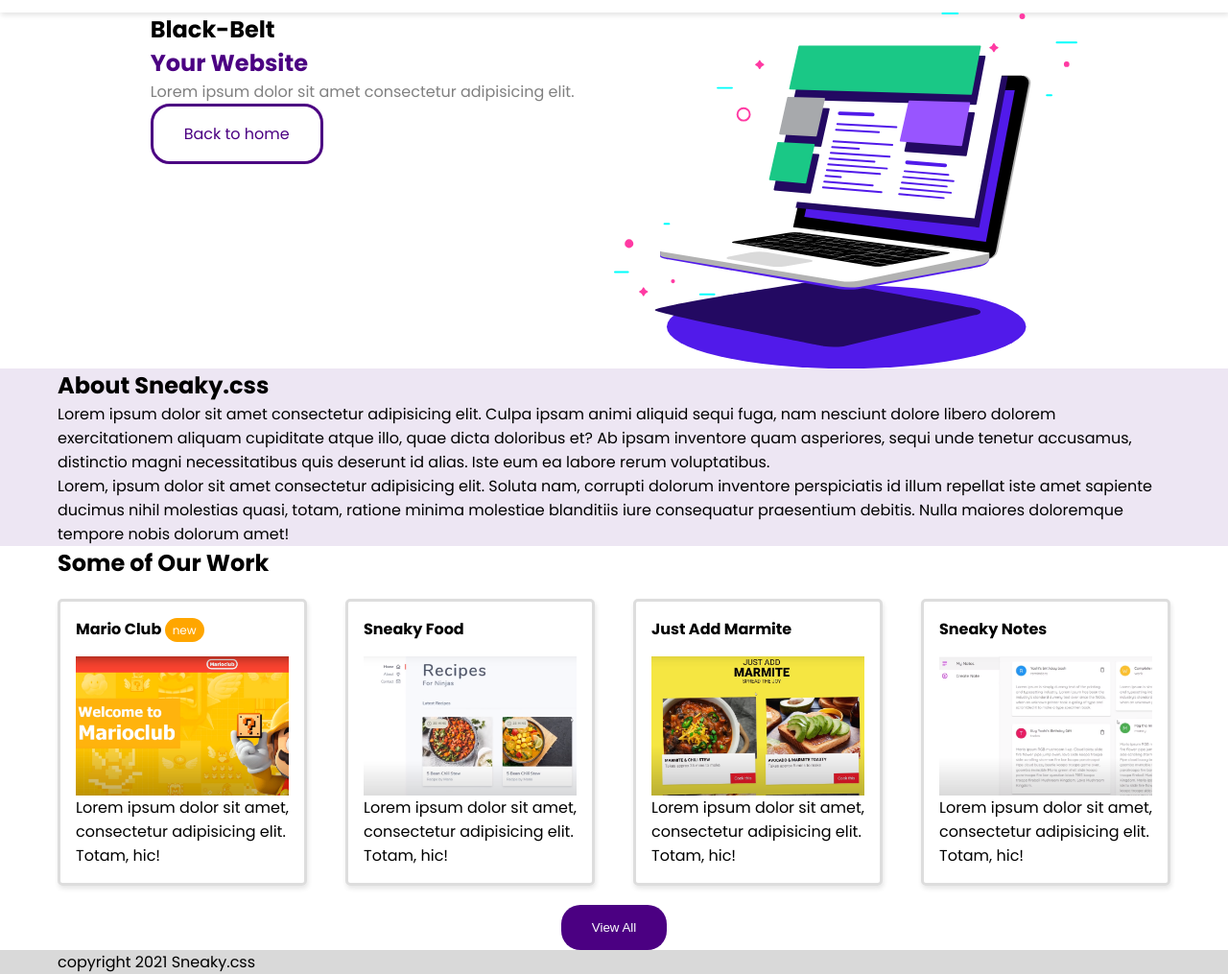
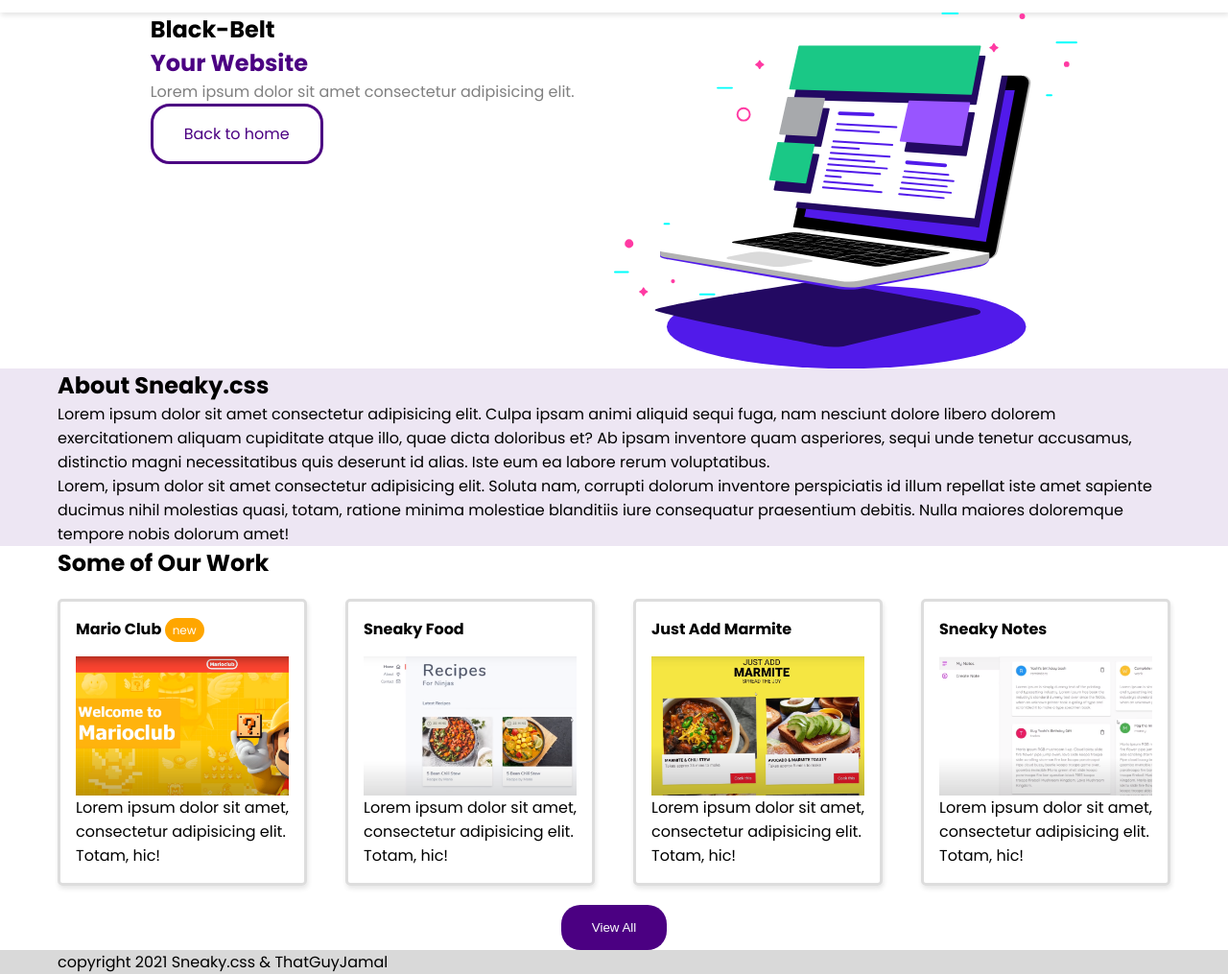
Before and after one commit to ThatGuyJamal/sneaky.css, a plain HTML site: page example.html in a window 1280 px wide. Shown: the part 69-1084 px from the top of the page at 96% size. Drawn offline with Linux system fonts and the light colour scheme; files whose address does not match are found by name.

Commit message:
Sneaky.css has been updated!

```diff
--- a/example.html
+++ b/example.html
@@ -125,7 +125,7 @@
 
     <!-- footer -->
     <footer class="bg-gray-light-7 pt-3 pb-3 mt-5">
-      <div class="container">copyright 2021 Sneaky.css</div>
+      <div class="container">copyright 2021 Sneaky.css & <a href="https://discords.com/bio/p/thatguyjamal">ThatGuyJamal</a></div>
     </footer>
   </body>
 </html>
```
